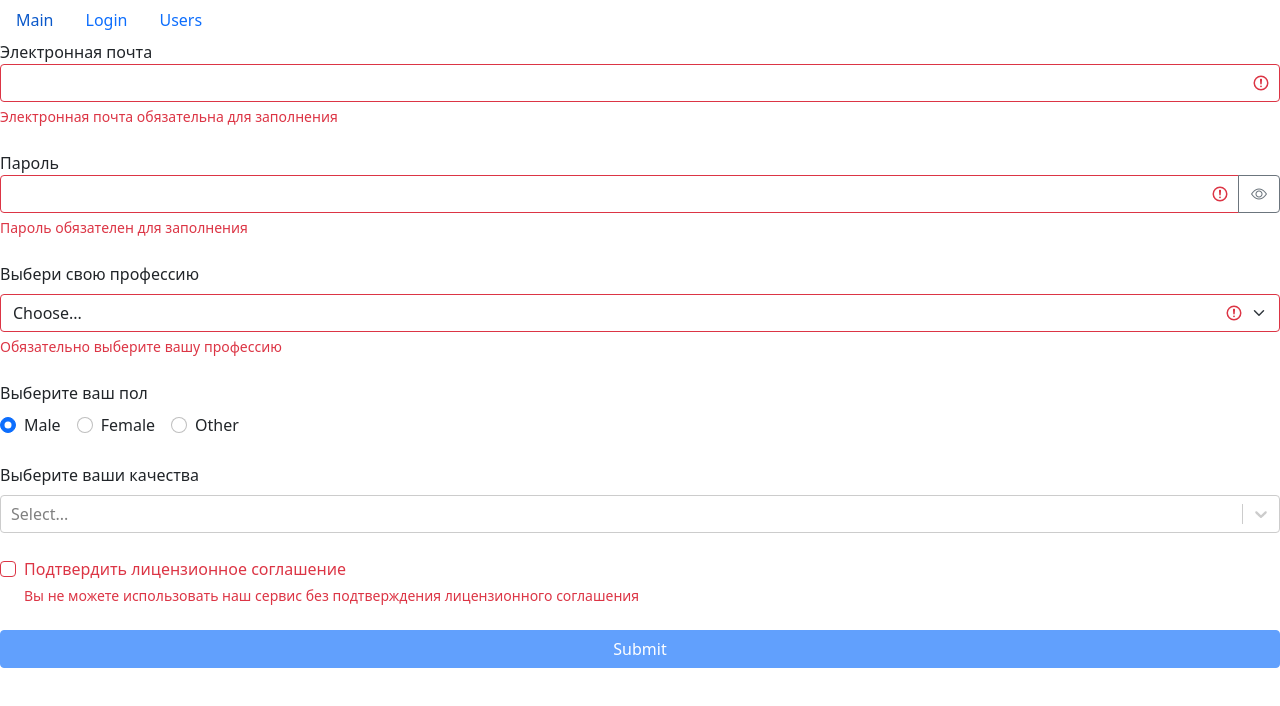
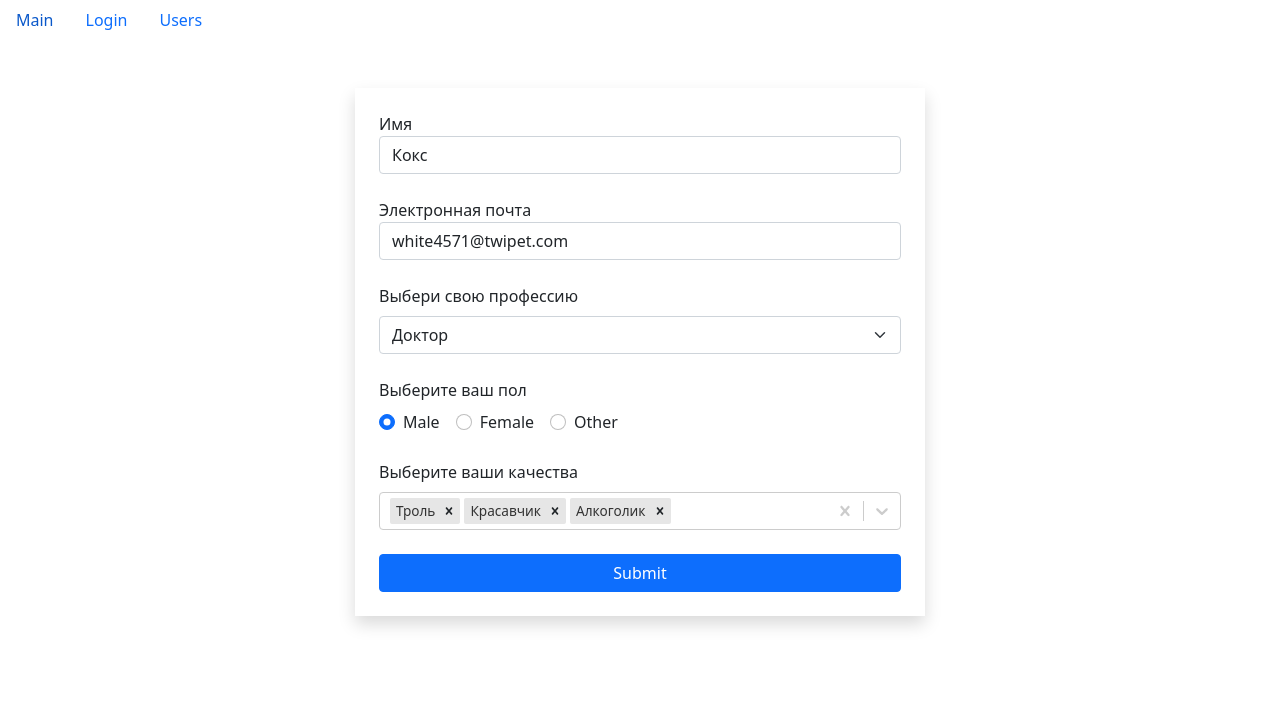
Before and after one commit to Axent13/fast-company, a React (Create React App) app: page /users/67rdca3eeb7f6fgeed471816/edit in a window 1280 px wide. Shown: the top 706 px of the page. Built offline with nearby package versions, Linux system fonts and the light colour scheme.

Commit message:
Сделал форму изменения Пользователя

```diff
--- a/src/app/components/common/form/multiSelectField.jsx
+++ b/src/app/components/common/form/multiSelectField.jsx
@@ -9,8 +9,9 @@ const MultiSelectField = ({ options, onChange, name, label, defaultValue }) => {
             : options;
 
     const handleChange = (value) => {
-        onChange({ name: name, value });
+        onChange({ name, value });
     };
+
     return (
         <div className="mb-4">
             <label className="form-label">{label}</label>
--- a/src/app/components/page/editUserPage/editUserPage.jsx
+++ b/src/app/components/page/editUserPage/editUserPage.jsx
@@ -1,10 +1,32 @@
-import React from "react";
+import React, { useState, useEffect } from "react";
 import PropTypes from "prop-types";
+import api from "../../../api";
 import EditUserForm from "../../ui/editUserForm";
 
 const EditUserPage = ({ userId }) => {
-    if (userId) {
-        return <EditUserForm userId={userId} />;
+    const [user, setUser] = useState({});
+
+    useEffect(() => {
+        api.users.getById(userId).then((data) => setUser(data));
+    }, []);
+
+    if (Object.keys(user).length > 0) {
+        return (
+            <div className="container mt-5">
+                <div className="row">
+                    <div className="col-md-6 offset-md-3 shadow p-4">
+                        <EditUserForm
+                            userId={userId}
+                            sourceName={user.name}
+                            sourceEmail={user.email}
+                            sourceProfession={user.profession}
+                            sourceSex={user.sex}
+                            sourceQualities={user.qualities}
+                        />
+                    </div>
+                </div>
+            </div>
+        );
     } else {
         return <h1>Loading</h1>;
     }
--- a/src/app/components/page/userPage/userPage.jsx
+++ b/src/app/components/page/userPage/userPage.jsx
@@ -10,9 +10,11 @@ const UserPage = ({ userId }) => {
     useEffect(() => {
         api.users.getById(userId).then((data) => setUser(data));
     }, []);
+
     const handleClick = () => {
         history.push(`/users/${userId}/edit`);
     };
+
     if (user) {
         return (
             <div>
--- a/src/app/components/ui/editUserForm.jsx
+++ b/src/app/components/ui/editUserForm.jsx
@@ -5,22 +5,25 @@ import api from "../../api";
 import SelectField from "../common/form/selectField";
 import RadioField from "../common/form/radioField";
 import MultiSelectField from "../common/form/multiSelectField";
-import CheckBoxField from "../common/form/checkBoxField";
 import PropTypes from "prop-types";
 import { useHistory } from "react-router-dom";
 
-const EditUserForm = ({ userId }) => {
-    // eslint-disable-next-line no-unused-vars
-    const [user, setUser] = useState();
-    // eslint-disable-next-line no-unused-vars
+const EditUserForm = ({
+    userId,
+    sourceName,
+    sourceEmail,
+    sourceProfession,
+    sourceSex,
+    sourceQualities
+}) => {
     const history = useHistory();
+
     const [data, setData] = useState({
-        email: "",
-        password: "",
-        profession: "",
-        sex: "male",
-        qualities: [],
-        licence: false
+        name: sourceName,
+        email: sourceEmail,
+        profession: sourceProfession,
+        sex: sourceSex,
+        qualities: sourceQualities
     });
     const [qualities, setQualities] = useState([]);
     const [professions, setProfession] = useState([]);
@@ -50,10 +53,6 @@ const EditUserForm = ({ userId }) => {
     };
 
     useEffect(() => {
-        api.users.getById(userId).then((data) => setUser(data));
-    }, []);
-
-    useEffect(() => {
         api.professions.fetchAll().then((data) => {
             const professionsList = Object.keys(data).map((professionName) => ({
                 label: data[professionName].name,
@@ -70,13 +69,20 @@ const EditUserForm = ({ userId }) => {
             setQualities(qualitiesList);
         });
     }, []);
+
     const handleChange = (target) => {
         setData((prevState) => ({
             ...prevState,
             [target.name]: target.value
         }));
+        console.log(data);
     };
     const validatorConfig = {
+        name: {
+            isRequired: {
+                message: "Имя обязательно для заполнения"
+            }
+        },
         email: {
             isRequired: {
                 message: "Электронная почта обязательна для заполнения"
@@ -99,17 +105,6 @@ const EditUserForm = ({ userId }) => {
                 message: "Пароль должен состоять минимум из 8 символов",
                 value: 8
             }
-        },
-        profession: {
-            isRequired: {
-                message: "Обязательно выберите вашу профессию"
-            }
-        },
-        licence: {
-            isRequired: {
-                message:
-                    "Вы не можете использовать наш сервис без подтверждения лицензионного соглашения"
-            }
         }
     };
     useEffect(() => {
@@ -127,15 +122,27 @@ const EditUserForm = ({ userId }) => {
         const isValid = validate();
         if (!isValid) return;
         const { profession, qualities } = data;
-        console.log({
+        console.log("prof from data", profession);
+        console.log("qualities from data", qualities);
+        api.users.update(userId, {
             ...data,
-            profession: getProfessionById(profession),
+            profession: getProfessionById(profession._id),
             qualities: getQualities(qualities)
         });
+        console.log("profession:", getProfessionById(profession));
+        console.log("qualities:", getQualities(qualities));
         history.push(`/users/${userId}`);
     };
+
     return (
         <form onSubmit={handleSubmit}>
+            <TextField
+                label="Имя"
+                name="name"
+                value={data.name}
+                onChange={handleChange}
+                error={errors.name}
+            />
             <TextField
                 label="Электронная почта"
                 name="email"
@@ -143,21 +150,13 @@ const EditUserForm = ({ userId }) => {
                 onChange={handleChange}
                 error={errors.email}
             />
-            <TextField
-                label="Пароль"
-                type="password"
-                name="password"
-                value={data.password}
-                onChange={handleChange}
-                error={errors.password}
-            />
             <SelectField
                 label="Выбери свою профессию"
                 defaultOption="Choose..."
                 options={professions}
                 name="profession"
                 onChange={handleChange}
-                value={data.profession}
+                value={data.profession._id}
                 error={errors.profession}
             />
             <RadioField
@@ -174,18 +173,16 @@ const EditUserForm = ({ userId }) => {
             <MultiSelectField
                 options={qualities}
                 onChange={handleChange}
-                defaultValue={data.qualities}
+                defaultValue={data.qualities.map((qualitie) => {
+                    return {
+                        label: qualitie.name,
+                        value: qualitie._id,
+                        color: qualitie.color
+                    };
+                })}
                 name="qualities"
                 label="Выберите ваши качества"
             />
-            <CheckBoxField
-                value={data.licence}
-                onChange={handleChange}
-                name="licence"
-                error={errors.licence}
-            >
-                Подтвердить <a>лицензионное соглашение</a>
-            </CheckBoxField>
             <button
                 className="btn btn-primary w-100 mx-auto"
                 type="submit"
@@ -198,7 +195,12 @@ const EditUserForm = ({ userId }) => {
 };
 
 EditUserForm.propTypes = {
-    userId: PropTypes.string.isRequired
+    userId: PropTypes.string.isRequired,
+    sourceName: PropTypes.string.isRequired,
+    sourceEmail: PropTypes.string.isRequired,
+    sourceProfession: PropTypes.object.isRequired,
+    sourceSex: PropTypes.string.isRequired,
+    sourceQualities: PropTypes.array.isRequired
 };
 
 export default EditUserForm;
--- a/src/app/layouts/users.jsx
+++ b/src/app/layouts/users.jsx
@@ -6,7 +6,6 @@ import UsersListPage from "../components/page/usersListPage";
 const Users = () => {
     const params = useParams();
     const { userId, action } = params;
-    console.log("params is", params);
     return (
         <>
             {userId ? (
```
Also changed, not shown: .eslintrc.js.
